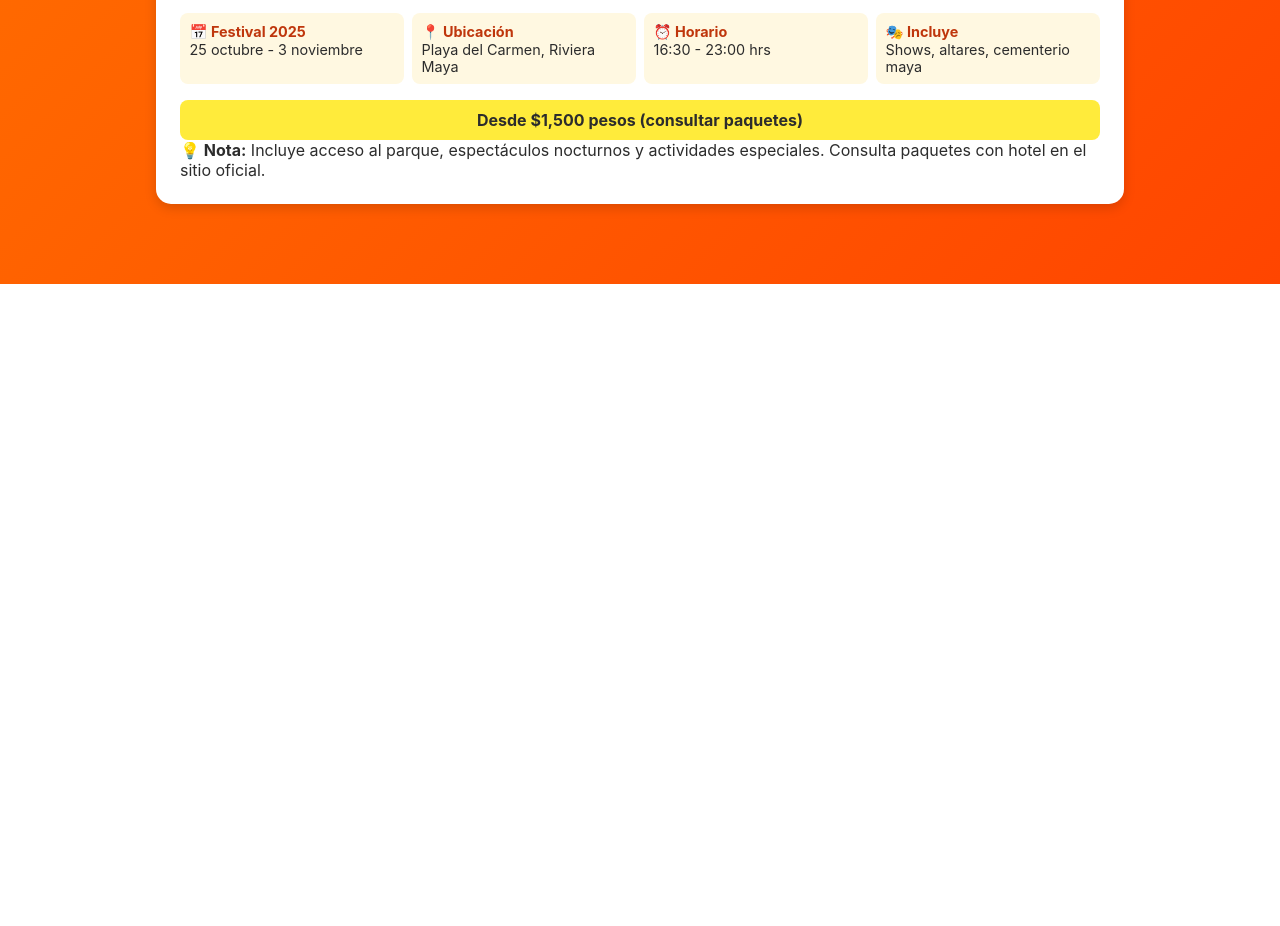
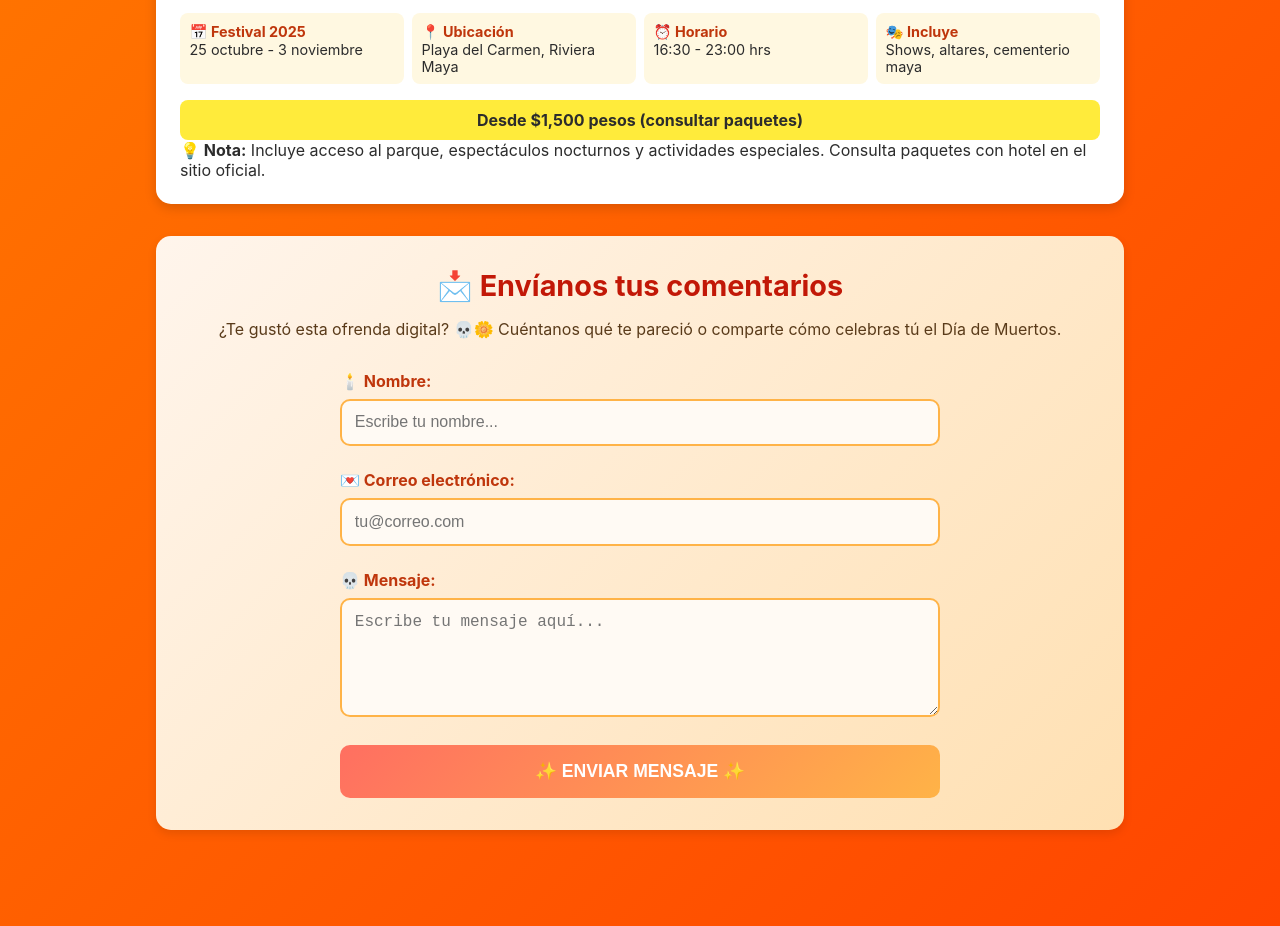
Before and after one commit to zndgr/practica1, a plain HTML site: page index.html in a window 1280 px wide. Shown: the part 4866-5792 px from the top of the page. Before the commit the page ends 5150 px from the top, so only its background shows below. Drawn offline with Linux system fonts and the light colour scheme.

Commit message:
Update index.html

```diff
--- a/index.html
+++ b/index.html
@@ -251,6 +251,94 @@ body.dark-mode .price-tag {
 
 .social-icons a:hover {
     color: #FF6F00;
+}
+/* Animación al pasar el mouse */
+.contact-section:hover {
+    background: linear-gradient(135deg, #fff0e1, #ffd9b2);
+}/* 🌺 FORMULARIO TEMÁTICO */
+.contact-section {
+    background: linear-gradient(135deg, #fff5ec, #ffe0b2);
+    border-radius: 15px;
+    padding: 2rem;
+    box-shadow: 0 4px 10px rgba(0,0,0,0.1);
+    text-align: center;
+    color: #4a2a00;
+}
+
+.contact-section h2 {
+    color: #C21807;
+    font-size: 1.8rem;
+    margin-bottom: 1rem;
+}
+
+.contact-section p {
+    margin-bottom: 2rem;
+    color: #5a3b1a;
+    font-size: 1rem;
+}
+
+/* Campos del formulario */
+.contact-form {
+    max-width: 600px;
+    margin: 0 auto;
+    text-align: left;
+}
+
+.form-group {
+    margin-bottom: 1.5rem;
+}
+
+.form-group label {
+    display: block;
+    font-weight: bold;
+    color: #BF360C;
+    margin-bottom: 0.5rem;
+}
+
+.form-group input,
+.form-group textarea {
+    width: 100%;
+    padding: 0.8rem;
+    border: 2px solid #FFB347;
+    border-radius: 10px;
+    font-size: 1rem;
+    background: #fffaf4;
+    color: #333;
+    transition: all 0.3s ease;
+}
+
+.form-group input:focus,
+.form-group textarea:focus {
+    outline: none;
+    border-color: #FF6F00;
+    box-shadow: 0 0 8px rgba(255,111,0,0.3);
+}
+
+/* Botón */
+.submit-btn {
+    display: block;
+    width: 100%;
+    background: linear-gradient(135deg, #FF6F61, #FFB347);
+    color: white;
+    border: none;
+    padding: 1rem;
+    border-radius: 10px;
+    font-size: 1.1rem;
+    cursor: pointer;
+    transition: all 0.3s ease;
+    text-transform: uppercase;
+    font-weight: bold;
+}
+
+.submit-btn:hover {
+    background: linear-gradient(135deg, #FF8A65, #FFD54F);
+    transform: scale(1.05);
+    box-shadow: 0 4px 12px rgba(0,0,0,0.2);
+}
+
+/* Animación al pasar el mouse */
+.contact-section:hover {
+    background: linear-gradient(135deg, #fff0e1, #ffd9b2);
 }
 
 </style>
@@ -607,5 +695,29 @@ body.dark-mode .price-tag {
                 <p><strong>💡 Nota:</strong> Incluye acceso al parque, espectáculos nocturnos y actividades especiales.
                 Consulta paquetes con hotel en el sitio oficial.</p>
             </div>
+    <div class="section contact-section">
+    <h2>📩 Envíanos tus comentarios</h2>
+    <p>¿Te gustó esta ofrenda digital? 💀🌼 Cuéntanos qué te pareció o comparte cómo celebras tú el Día de Muertos.</p>
+
+    <form action="https://formspree.io/f/xkgkgkww" method="POST" class="contact-form">
+        <div class="form-group">
+            <label for="nombre">🕯️ Nombre:</label>
+            <input type="text" id="nombre" name="nombre" required placeholder="Escribe tu nombre...">
+        </div>
+
+        <div class="form-group">
+            <label for="email">💌 Correo electrónico:</label>
+            <input type="email" id="email" name="email" required placeholder="tu@correo.com">
+        </div>
+
+        <div class="form-group">
+            <label for="mensaje">💀 Mensaje:</label>
+            <textarea id="mensaje" name="mensaje" rows="5" required placeholder="Escribe tu mensaje aquí..."></textarea>
+        </div>
+
+        <button type="submit" class="submit-btn">✨ Enviar mensaje ✨</button>
+    </form>
+</div>
 </body>
+
 </html>
```
